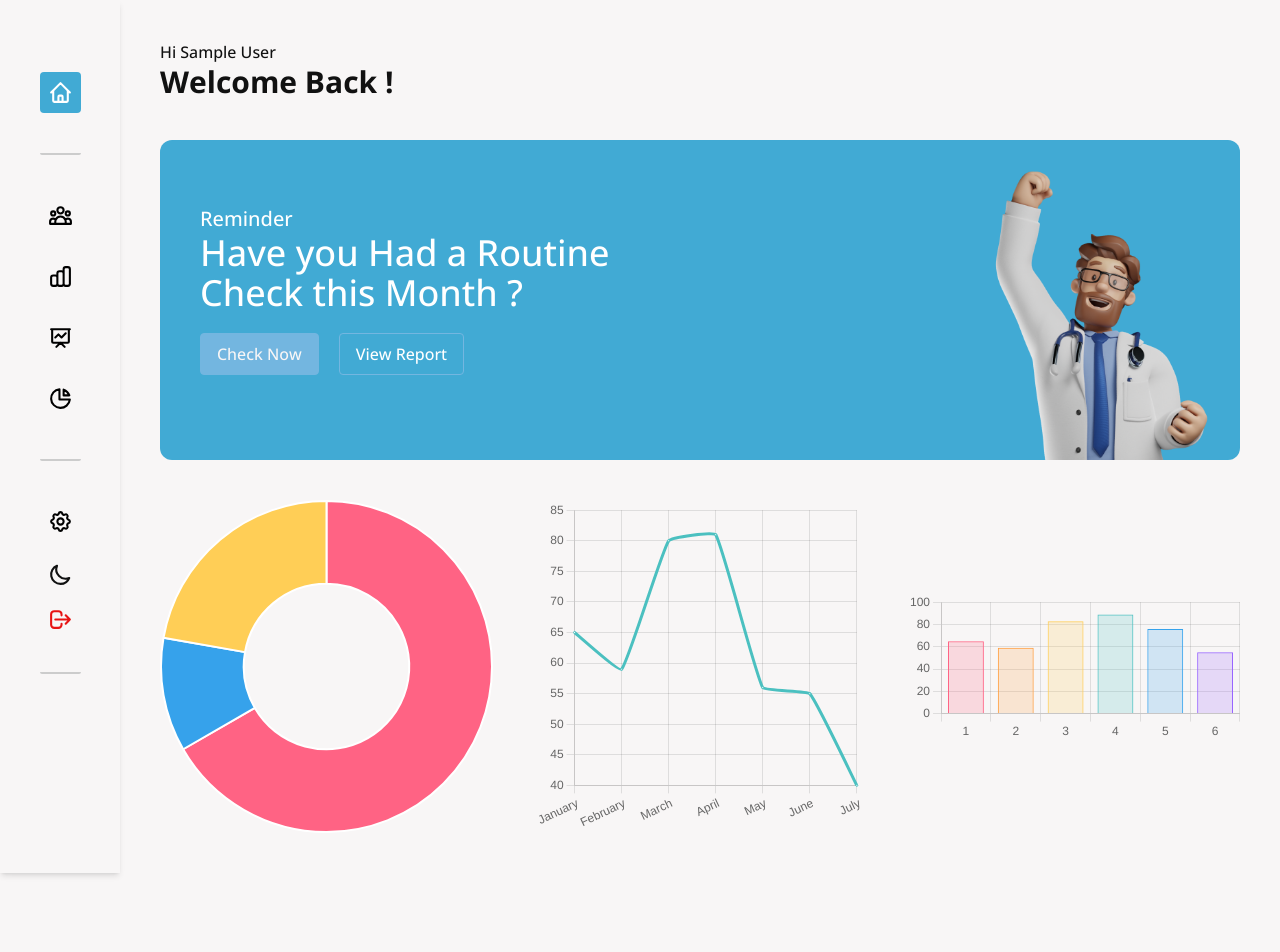
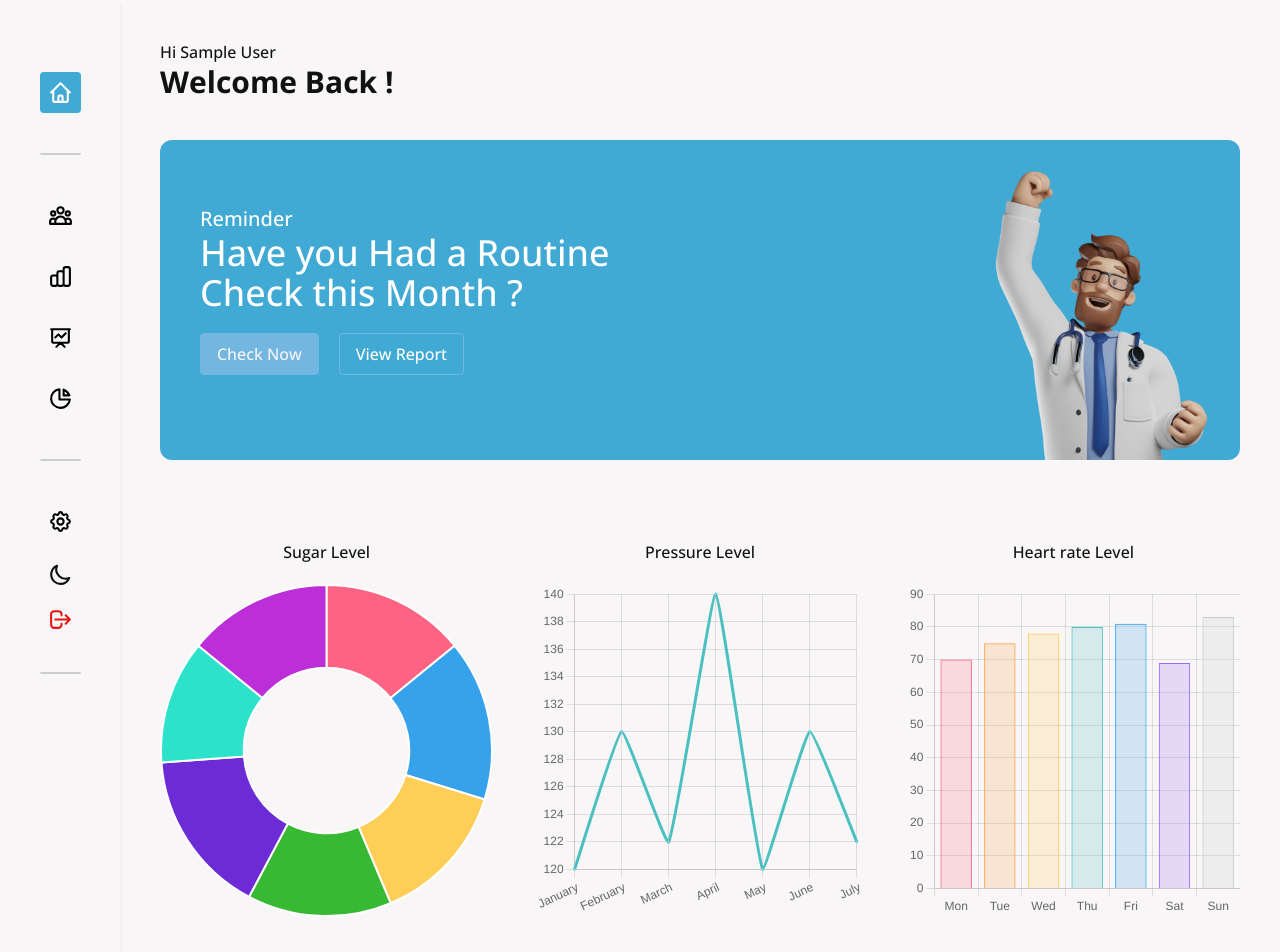
Before and after one commit to Odditty/Medi-Connect, a Next.js app: page /dashboard in a window 1280 px wide. Shown: the top 952 px of the page. Before the commit the page ends 873 px from the top, so only its background shows below. Built offline with nearby package versions, Linux system fonts and the light colour scheme; no server answers; sample sign-in values are in the browser's storage.

Commit message:
refactor: update chartjs value

```diff
--- a/components/user/dashboard/ChartDashBoard.tsx
+++ b/components/user/dashboard/ChartDashBoard.tsx
@@ -22,12 +22,29 @@ Chart.register(
 type Props = {};
 
 const dataDonut = {
-  labels: ["Red", "Green", "Yellow"],
+  labels: ["Mon", "Tue", "Wed", "Thu", "Fri", "Sat", "Sun"],
+
   datasets: [
     {
-      data: [300, 50, 100],
-      backgroundColor: ["#FF6384", "#36A2EB", "#FFCE56"],
-      hoverBackgroundColor: ["#FF6384", "#36A2EB", "#FFCE56"],
+      data: [70, 78, 69, 70, 80, 60, 70],
+      backgroundColor: [
+        "#FF6384",
+        "#36A2EB",
+        "#FFCE56",
+        "#38b933",
+        "#6d2bd6",
+        "#2ce2ca",
+        "#bc2fd8",
+      ],
+      hoverBackgroundColor: [
+        "#FF6384",
+        "#36A2EB",
+        "#FFCE56",
+        "#38b933",
+        "#6d2bd6",
+        "#2ce2ca",
+        "#bc2fd8",
+      ],
     },
   ],
 };
@@ -41,10 +58,8 @@ const dataLine = {
       lineTension: 0.1,
       backgroundColor: "rgba(75,192,192,0.4)",
       borderColor: "rgba(75,192,192,1)",
-      borderCapStyle: "butt",
       borderDash: [],
       borderDashOffset: 0.0,
-      borderJoinStyle: "miter",
       pointBorderColor: "rgba(75,192,192,1)",
       pointBackgroundColor: "#fff",
       pointBorderWidth: 1,
@@ -54,17 +69,18 @@ const dataLine = {
       pointHoverBorderWidth: 2,
       pointRadius: 1,
       pointHitRadius: 10,
-      data: [65, 59, 80, 81, 56, 55, 40],
+      data: [120, 130, 122, 140, 120, 130, 122],
     },
   ],
 };
 
 const dataBar = {
-  labels: ["1", "2", "3", "4", "5", "6"],
+  labels: ["Mon", "Tue", "Wed", "Thu", "Fri", "Sat", "Sun"],
+
   datasets: [
     {
       label: "dataset",
-      data: [65, 59, 83, 89, 76, 55, 40],
+      data: [70, 75, 78, 80, 81, 69, 83],
       backgroundColor: [
         "rgba(255, 99, 132, 0.2)",
         "rgba(255, 159, 64, 0.2)",
@@ -90,20 +106,18 @@ const dataBar = {
 
 function ChartDashBoard({}: Props) {
   return (
-    <div className="grid grid-cols-1 md:grid-cols-2 lg:grid-cols-3 justify-between items-center gap-10">
-      <div>
+    <div className="grid grid-cols-1 md:grid-cols-2 lg:grid-cols-3 justify-between items-center gap-20 sm:gap-10 py-10">
+      <div className="flex flex-col items-center space-y-5">
+        <span>Sugar Level</span>
         <Doughnut data={dataDonut} width={200} height={200} />
       </div>
-      <div>
+      <div className="flex flex-col items-center space-y-5">
+        <span>Pressure Level</span>
         <Line data={dataLine} width={200} height={200} />
       </div>
-      <div>
-        <Bar
-          data={dataBar}
-          options={{
-            maintainAspectRatio: false,
-          }}
-        />
+      <div className="flex flex-col items-center space-y-5">
+        <span>Heart rate Level</span>
+        <Bar data={dataBar} width={200} height={200} />
       </div>
     </div>
   );
```
